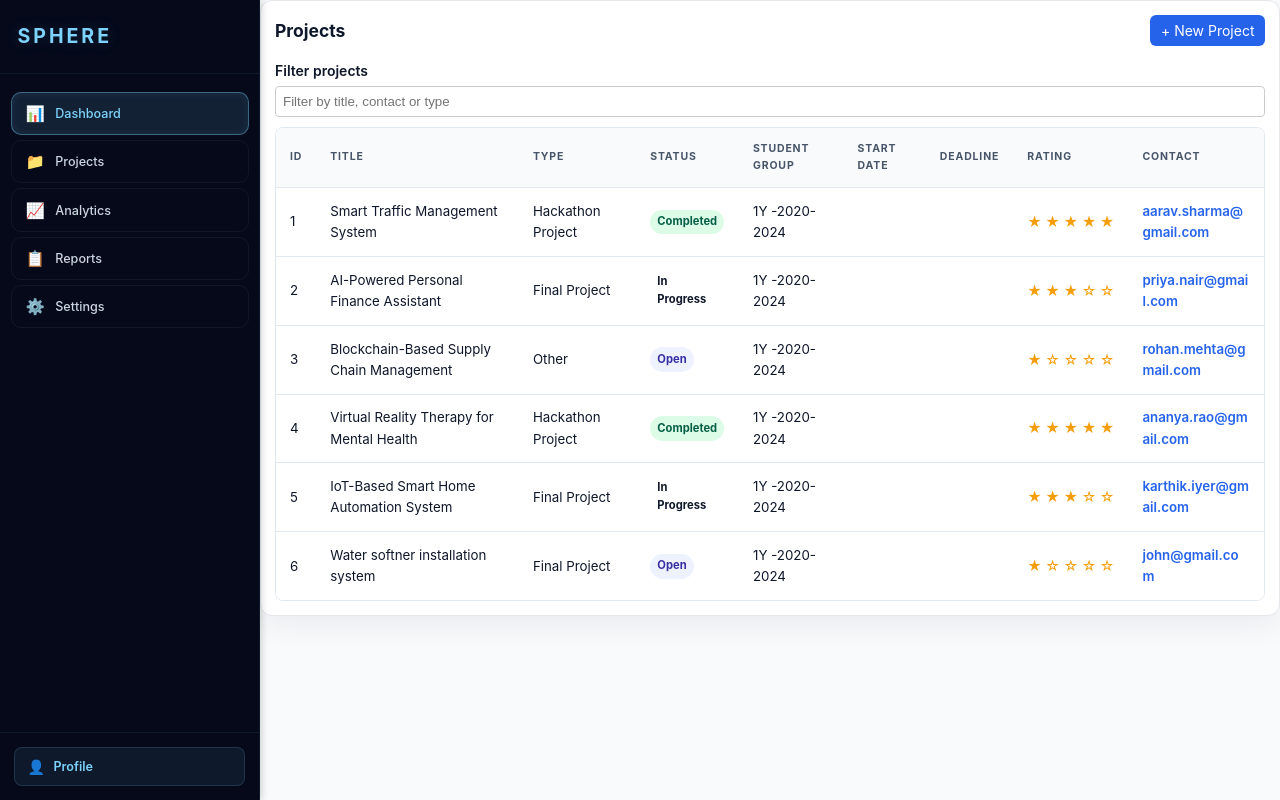
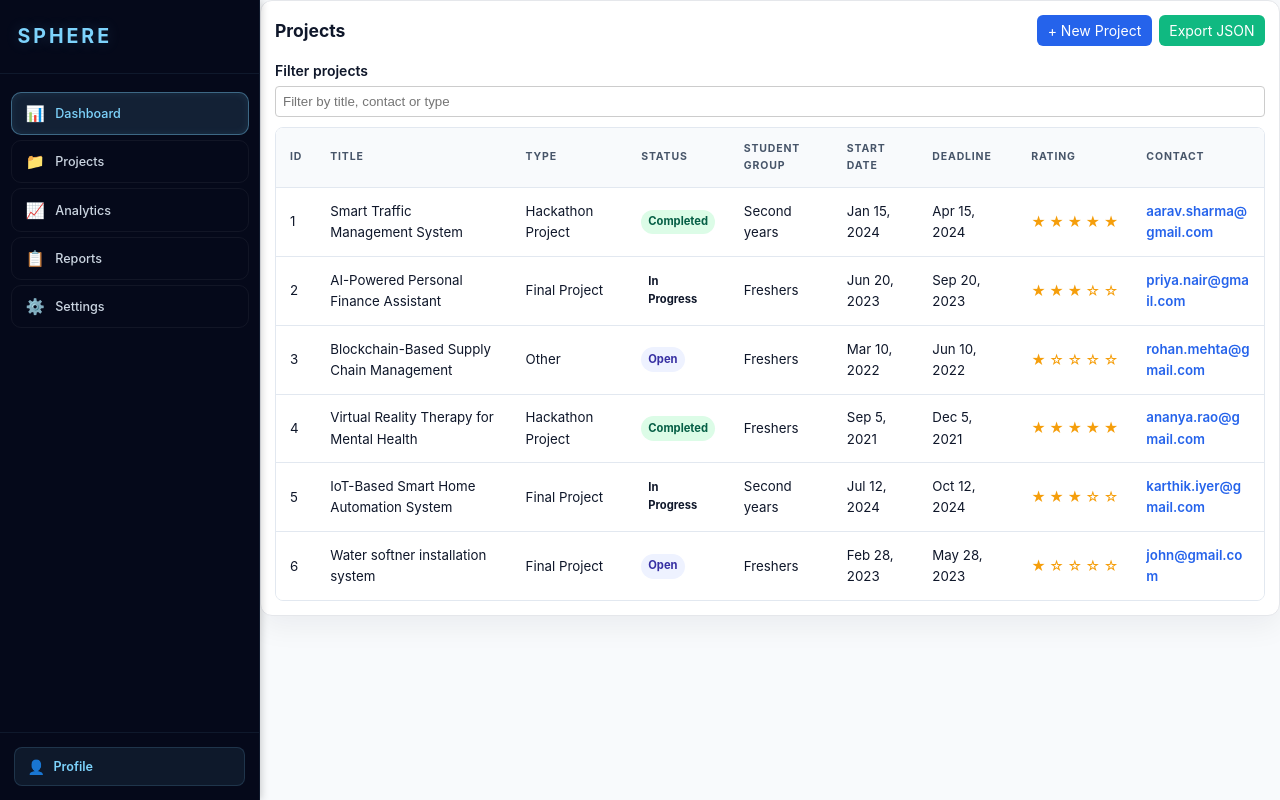
Before and after one commit to Srivalli0213/sphere-ui, an Angular app: page /projects in a window 1280 px wide. Built offline with nearby package versions, Linux system fonts and the light colour scheme.

Commit message:
Student group fixes

```diff
--- a/src/app/projects/projects.component.html
+++ b/src/app/projects/projects.component.html
@@ -1,8 +1,9 @@
 <section class="projects-view">
   <header class="projects-header" style="display:flex; align-items:center; justify-content:space-between; gap:1rem;">
     <h2 style="margin:0;">Projects</h2>
-    <div>
+    <div style="display:flex; gap:0.5rem;">
       <button class="btn-add-project" (click)="addProject()" aria-label="Add new project" style="padding:0.5rem 0.75rem; background:#2563eb; color:#fff; border:none; border-radius:6px; cursor:pointer;">+ New Project</button>
+      <button class="btn-export" (click)="exportProjects()" aria-label="Export projects to JSON" style="padding:0.5rem 0.75rem; background:#10b981; color:#fff; border:none; border-radius:6px; cursor:pointer;">Export JSON</button>
     </div>
   </header>
 
@@ -114,10 +115,10 @@
             [(ngModel)]="newProjectForm.studentGroup"
             name="studentGroup"
             style="width:100%; padding:0.5rem; border:1px solid #ccc; border-radius:4px; box-sizing:border-box;">
-            <option value="1Y -2020-2024">1Y -2020-2024</option>
-            <option value="2Y -2024-2028">2Y -2024-2028</option>
-            <option value="3Y -2028-2032">3Y -2028-2032</option>
-            <option value="4Y -2032-2036">4Y -2032-2036</option>
+            <option value="Freshers">Freshers</option>
+            <option value="Second years">Second years</option>
+            <option value="Third years">Third years</option>
+            <option value="Final years">Final years</option>
           </select>
         </div>
 
--- a/src/app/projects/projects.component.ts
+++ b/src/app/projects/projects.component.ts
@@ -59,7 +59,7 @@ export class ProjectsComponent implements OnInit {
    type: 'Hackathon Project',
    status: 'open',
    contact: '',
-   studentGroup: '1Y -2020-2024',
+   studentGroup: 'Freshers',
    startDate: null,
    deadline: null
   };
@@ -108,6 +108,10 @@ export class ProjectsComponent implements OnInit {
    this.showAddProjectModal = true;
   }
 
+  exportProjects() {
+   this.projectsService.exportProjectsToJson();
+  }
+
   closeAddProjectModal() {
    this.showAddProjectModal = false;
    this.resetForm();
@@ -147,7 +151,7 @@ export class ProjectsComponent implements OnInit {
      type: 'Hackathon Project',
      status: 'open',
      contact: '',
-     studentGroup: '1Y -2020-2024',
+     studentGroup: 'Freshers',
      startDate: null,
      deadline: null
    };
@@ -176,13 +180,12 @@ export class ProjectsComponent implements OnInit {
        let index = Math.floor((cohortStart - 2020) / 4) + 1;
        if (index < 1) index = 1;
        if (index > 4) index = ((index - 1) % 4) + 1;
-       const bucketStarts = [2020, 2024, 2028, 2032];
-       const start = bucketStarts[index - 1];
-       studentGroup = `${index}Y -${start}-${start + 4}`;
+       const studentGroupLabels = ['Freshers', 'Second years', 'Third years', 'Final years'];
+       studentGroup = studentGroupLabels[index - 1];
      }
    }
 
-   if (!studentGroup) studentGroup = '1Y -2020-2024';
+   if (!studentGroup) studentGroup = 'Freshers';
 
    let rating = 1;
    const s = (status || '').toLowerCase();
--- a/src/app/projects/projects.service.ts
+++ b/src/app/projects/projects.service.ts
@@ -36,6 +36,19 @@ export class ProjectsService {
     localStorage.setItem(this.LOCAL_STORAGE_KEY, JSON.stringify(added));
   }
 
+  exportProjectsToJson(): void {
+    this.getProjects().subscribe(projects => {
+      const dataStr = JSON.stringify(projects, null, 2);
+      const dataBlob = new Blob([dataStr], { type: 'application/json' });
+      const url = URL.createObjectURL(dataBlob);
+      const link = document.createElement('a');
+      link.href = url;
+      link.download = 'kiet-projects.json';
+      link.click();
+      URL.revokeObjectURL(url);
+    });
+  }
+
   private getAddedProjectsFromStorage(): NormalizedProject[] {
     try {
       const stored = localStorage.getItem(this.LOCAL_STORAGE_KEY);
@@ -63,15 +76,14 @@ export class ProjectsService {
         // clamp index between 1 and 4
         if (index < 1) index = 1;
         if (index > 4) index = ((index - 1) % 4) + 1;
-        // map to fixed buckets starting at 2020, 2024, 2028, 2032
-        const bucketStarts = [2020, 2024, 2028, 2032];
-        const start = bucketStarts[index - 1];
-        studentGroup = `${index}Y -${start}-${start + 4}`;
+        // map to student group labels
+        const studentGroupLabels = ['Freshers', 'Second years', 'Third years', 'Final years'];
+        studentGroup = studentGroupLabels[index - 1];
       }
     }
 
-    // ensure a default bucket when studentGroup is not determined
-    if (!studentGroup) studentGroup = '1Y -2020-2024';
+    // ensure a default group when studentGroup is not determined
+    if (!studentGroup) studentGroup = 'Freshers';
 
     // compute rating from status: completed->5, in progress->3, open->1
     let rating = 1;
--- a/src/assets/kiet-projects.json
+++ b/src/assets/kiet-projects.json
@@ -5,8 +5,8 @@
     "contact": "aarav.sharma@gmail.com",
     "projectTitle": "Smart Traffic Management System",
     "status": "completed",
-    "startDate": null,
-    "deadline": null
+    "startDate": "2024-01-15",
+    "deadline": "2024-04-15"
   },
   {
     "id": 2,
@@ -14,8 +14,8 @@
     "contact": "priya.nair@gmail.com",
     "projectTitle": "AI-Powered Personal Finance Assistant",
     "status": "in progress",
-    "startDate": null,
-    "deadline": null
+    "startDate": "2023-06-20",
+    "deadline": "2023-09-20"
   },
   {
     "id": 3,
@@ -23,8 +23,8 @@
     "contact": "rohan.mehta@gmail.com",
     "projectTitle": "Blockchain-Based Supply Chain Management",
     "status": "open",
-    "startDate": null,
-    "deadline": null
+    "startDate": "2022-03-10",
+    "deadline": "2022-06-10"
   },
   {
     "id": 4,
@@ -32,8 +32,8 @@
     "contact": "ananya.rao@gmail.com",
     "projectTitle": "Virtual Reality Therapy for Mental Health",
     "status": "completed",
-    "startDate": null,
-    "deadline": null
+    "startDate": "2021-09-05",
+    "deadline": "2021-12-05"
   },
   {
     "id": 5,
@@ -41,8 +41,8 @@
     "contact": "karthik.iyer@gmail.com",
     "projectTitle": "IoT-Based Smart Home Automation System",
     "status": "in progress",
-    "startDate": null,
-    "deadline": null
+    "startDate": "2024-07-12",
+    "deadline": "2024-10-12"
   },
   {
     "id": 6,
@@ -50,7 +50,7 @@
     "contact": "john@gmail.com",
     "projectTitle": "Water softner installation system",
     "status": "open",
-    "startDate": null,
-    "deadline": null
+    "startDate": "2023-02-28",
+    "deadline": "2023-05-28"
   }
 ]
```
